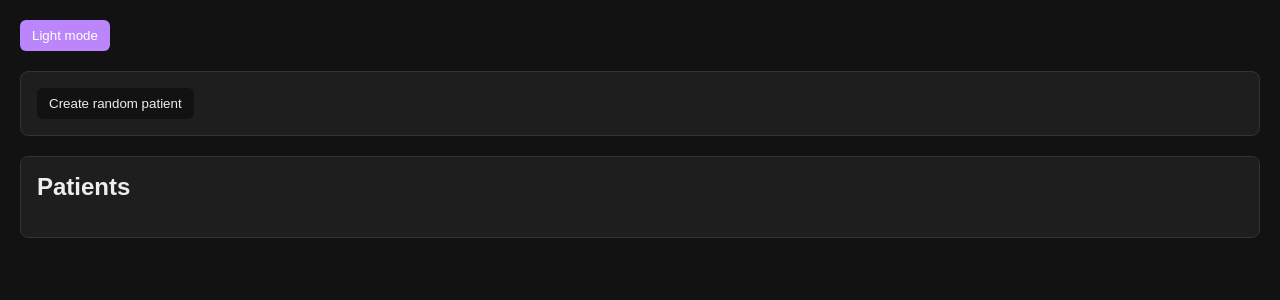
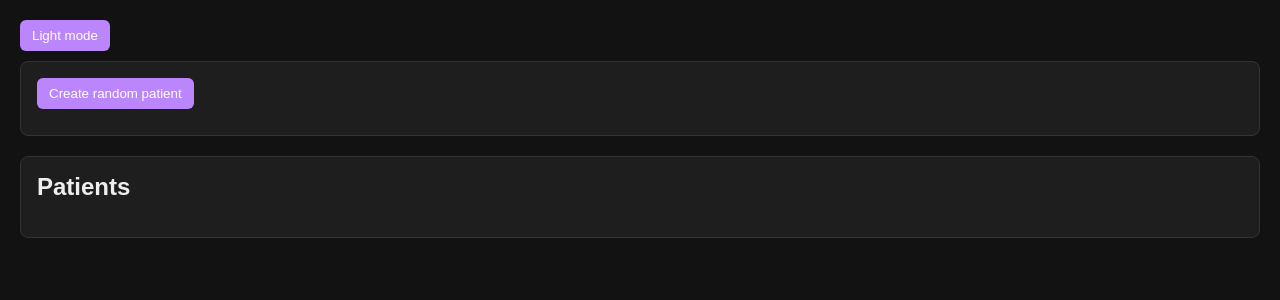
Before and after one commit to Rosellian/java-tdd, a React (Create React App) app in the folder hospital-resource-engine-ui/: page / in a window 1280 px wide. Shown: the top 300 px of the page. Built offline with nearby package versions, Linux system fonts and the light colour scheme.

Commit message:
layout and styling fixes

```diff
--- a/hospital-resource-engine-ui/src/components/patients/PatientCreatePanel.jsx
+++ b/hospital-resource-engine-ui/src/components/patients/PatientCreatePanel.jsx
@@ -1,14 +1,8 @@
 import {createPatient} from "../../api/patients/patients";
 import {PatientForm} from "./form/PatientForm";
-import {tokens} from "../../ui/theme/tokens";
-import {useTheme} from "../../ui/theme/ThemeProvider";
 
 export function PatientCreatePanel({ patient, onChange, onCreated }) {
-    const { theme } = useTheme();
-    const t = tokens[theme];
-
     async function handleRandom() {
-        //TODO support empty payload
         let newPatient = await createPatient();
 
         onCreated(newPatient);
@@ -20,10 +14,7 @@ export function PatientCreatePanel({ patient, onChange, onCreated }) {
                 <PatientForm patient={patient} onChange={onChange} />
             )}
 
-            <button onClick={handleRandom} style={{
-                color: t.text,
-                background: t.background
-            }}>
+            <button onClick={handleRandom}>
                 Create random patient
             </button>
         </div>
--- a/hospital-resource-engine-ui/src/components/patients/PatientList.jsx
+++ b/hospital-resource-engine-ui/src/components/patients/PatientList.jsx
@@ -1,17 +1,21 @@
-export function PatientList({ patients, onSelect }) {
+export function PatientList({ patients, selected, onSelect }) {
     return (
         <div className="panel">
             <h2>Patients</h2>
 
             <ul>
                 {patients.map(patient => (
-                    <li key={patient.id}>
-                        <button onClick={() => onSelect(patient)}>
+                    <li key={patient.id} className={selectedClass(patient, selected)}>
+                        <div onClick={() => onSelect(patient)}>
                             {patient.id} {patient.name} ({patient.age}) — {patient.triageLevel ?? "UNTRIAGED"}
-                        </button>
+                        </div>
                     </li>
                 ))}
             </ul>
         </div>
     )
 }
+
+function selectedClass(patient, selected) {
+    return patient.id === selected?.id ? "selected" : "";
+}
--- a/hospital-resource-engine-ui/src/components/patients/form/PatientForm.jsx
+++ b/hospital-resource-engine-ui/src/components/patients/form/PatientForm.jsx
@@ -1,12 +1,7 @@
 import {useEffect, useState} from "react";
-import {tokens} from "../../../ui/theme/tokens";
-import {useTheme} from "../../../ui/theme/ThemeProvider";
 import {VitalsForm} from "./VitalsForm";
 
 export function PatientForm({ patient, onChange }) {
-    const { theme } = useTheme();
-    const t = tokens[theme];
-
     const [draft, setDraft] = useState(patient);
 
     useEffect(() => {
--- a/hospital-resource-engine-ui/src/components/triage/TraceTimeline.jsx
+++ b/hospital-resource-engine-ui/src/components/triage/TraceTimeline.jsx
@@ -3,7 +3,9 @@ export function TraceTimeline({ steps }) {
         <div className="trace-timeline">
             {steps.map((step, i) => (
                 <div key={i} className={`trace-step type-${step.type.toLowerCase()}`}>
-                    <strong>{step.label}</strong>
+                    <span>
+                        <strong>{step.label}</strong>
+                    </span>
 
                     <span>{step.detail}</span>
                 </div>
--- a/hospital-resource-engine-ui/src/components/triage/TriagePanel.jsx
+++ b/hospital-resource-engine-ui/src/components/triage/TriagePanel.jsx
@@ -15,13 +15,16 @@ export function TriagePanel({ patient }) {
         <div className="panel">
             <h2>Triage: {patient.name}</h2>
 
-            <button onClick={handleTriage}>Run Triage</button>
+            <button onClick={handleTriage}>
+                Run Triage
+            </button>
 
             {result && (
-                <>
+                <div className="panel">
                     <h3>Level: {result.level}</h3>
+
                     <TraceTimeline steps={result.trace} />
-                </>
+                </div>
             )}
         </div>
     )
--- a/hospital-resource-engine-ui/src/pages/Main.jsx
+++ b/hospital-resource-engine-ui/src/pages/Main.jsx
@@ -23,7 +23,7 @@ export function Main() {
         <Layout>
             <PatientCreatePanel patient={selected} onChange={handleUpdate} onCreated={handleCreated} />
 
-            <PatientList patients={patients} onSelect={setSelected} />
+            <PatientList patients={patients} selected={selected} onSelect={setSelected} />
 
             {selected && (
                 <TriagePanel patient={selected} />
--- a/hospital-resource-engine-ui/src/ui/layout/Layout.jsx
+++ b/hospital-resource-engine-ui/src/ui/layout/Layout.jsx
@@ -1,20 +1,11 @@
 import {useTheme} from "../theme/ThemeProvider";
-import {tokens} from "../theme/tokens";
 
 export function Layout({ children }) {
     const { theme, toggleTheme } = useTheme();
-    const t = tokens[theme];
 
     return (
-        <div style={{
-            ...styles.container,
-            background: t.background,
-            color: t.text
-        }}>
-            <button onClick={toggleTheme} style={{
-                ...styles.button,
-                background: t.accent
-            }}>
+        <div className="layout">
+            <button onClick={toggleTheme}>
                 {theme === "light" ? "Dark mode" : "Light mode"}
             </button>
 
@@ -22,19 +13,3 @@ export function Layout({ children }) {
         </div>
     )
 }
-
-const styles = {
-    container: {
-        minHeight: "100vh",
-        padding: "20px",
-        transition: "background 0.3s, color 0.3s"
-    },
-    button: {
-        color: "#fff",
-        border: "none",
-        padding: "8px 12px",
-        borderRadius: "6px",
-        marginBottom: "20px",
-        cursor: "pointer"
-    }
-}
--- a/hospital-resource-engine-ui/src/ui/layout/layout.css
+++ b/hospital-resource-engine-ui/src/ui/layout/layout.css
@@ -7,6 +7,7 @@ body {
 }
 
 .layout {
+    min-height: 100vh;
     padding: 20px;
 }
 
@@ -14,6 +15,7 @@ button {
     background: var(--accent);
     color: #fff;
     border: none;
+    margin-bottom: 10px;
     padding: 8px 12px;
     border-radius: 6px;
     cursor: pointer;
--- a/hospital-resource-engine-ui/src/ui/layout/panel.css
+++ b/hospital-resource-engine-ui/src/ui/layout/panel.css
@@ -12,3 +12,7 @@
     margin-top: 0;
     color: var(--text);
 }
+
+.panel button {
+    margin-bottom: 10px;
+}
--- a/hospital-resource-engine-ui/src/ui/layout/patient-list.css
+++ b/hospital-resource-engine-ui/src/ui/layout/patient-list.css
@@ -5,9 +5,11 @@
 
 .panel li {
     margin-bottom: 8px;
+    border-radius: 6px;
+    transition: background 0.2s, border-color 0.2s;
 }
 
-.panel li button {
+.panel li div {
     width: 100%;
     text-align: left;
     background: var(--panel-bg);
@@ -15,8 +17,17 @@
     border: 1px solid var(--border);
     padding: 8px;
     border-radius: 6px;
+    cursor: pointer;
 }
 
-.panel li button:hover {
-    background: var(--input-bg);
+.panel li.selected div {
+    border-color: var(--accent);
+    background: var(--accent);
+    color: #fff;
+    font-weight: bold;
 }
+
+.panel li div:hover {
+    /*background: var(--input-bg);*/
+    opacity: 0.9;
+}
--- a/hospital-resource-engine-ui/src/ui/layout/trace.css
+++ b/hospital-resource-engine-ui/src/ui/layout/trace.css
@@ -6,6 +6,8 @@
 }
 
 .trace-step {
+    display: flex;
+    gap: 10px;
     padding: 10px;
     border-radius: 6px;
     border: 1px solid var(--border);
```
Also changed, not shown: 1 other file (tests, documents, lock files or other folders).
